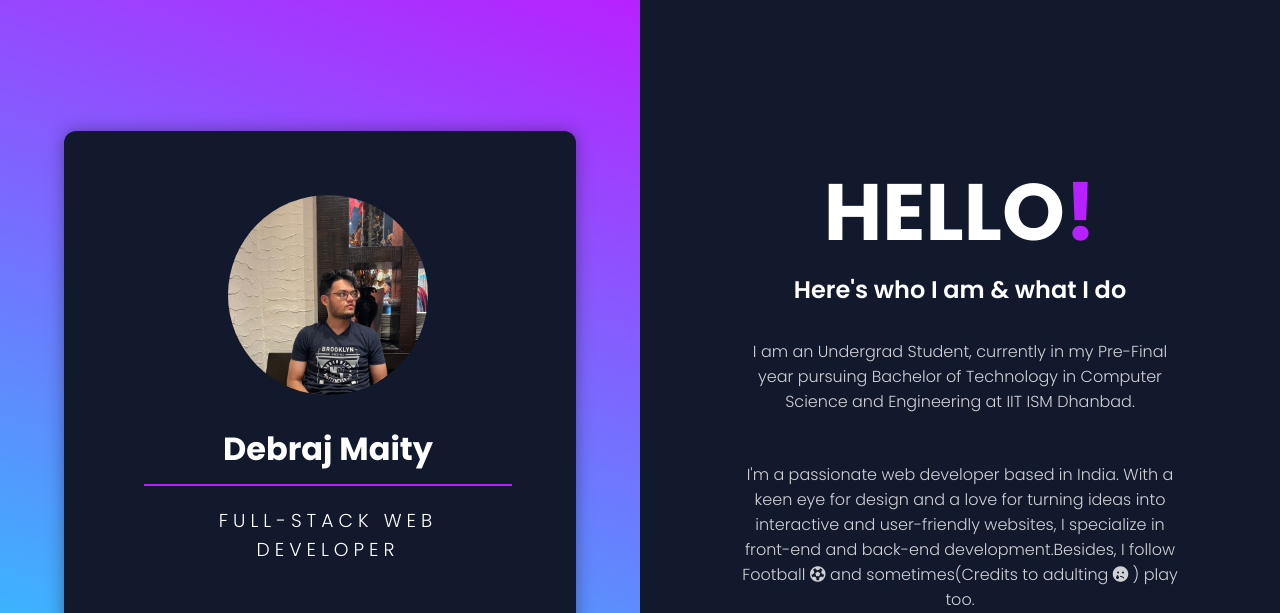
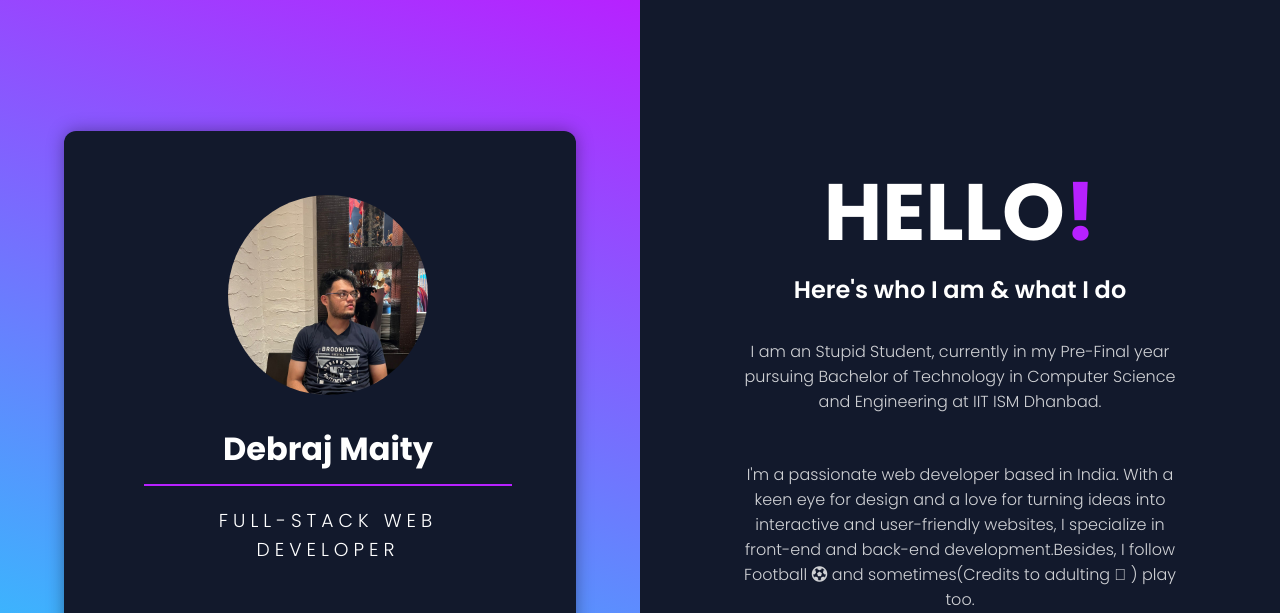
Before and after one commit to devrajjj/BLOGHub-, a website: page public/about.html in a window 1280 px wide. Shown: the top 613 px of the page. Drawn offline with Linux system fonts and the light colour scheme.

Commit message:
commit changetoStupid

```diff
--- a/public/about.html
+++ b/public/about.html
@@ -43,8 +43,9 @@
         </div>-->
 
         <div class = "about-para">
-          <p>I am an Undergrad Student, currently in my Pre-Final year pursuing Bachelor of Technology in Computer Science and Engineering at IIT ISM Dhanbad.</p>
-          <p>I'm a passionate web developer based in India. With a keen eye for design and a love for turning ideas into interactive and user-friendly websites, I specialize in front-end and back-end development.Besides, I follow Football <i class="fas fa-futbol"></i> and sometimes(Credits to adulting <i class="fas fa-sad-tear"></i> ) play too. </p>
+          <p>I am an Stupid Student, currently in my Pre-Final year pursuing Bachelor of Technology in Computer Science and Engineering at IIT ISM Dhanbad.</p>
+          <p>I'm a passionate web developer based in India. With a keen eye for design and a love for turning ideas into interactive and user-friendly websites, I specialize in front-end and back-end development.Besides, I follow Football <i class="fas fa-futbol"></i> and sometimes(Credits to adulting <i class="fal fa-sad-tear"></i>
+            ) play too. </p>
         </div>
         <div class="credit">Made with <span style="color:tomato">❤</span> <a href="https://www.learningrobo.com/"></a></div>
       </div>
```
